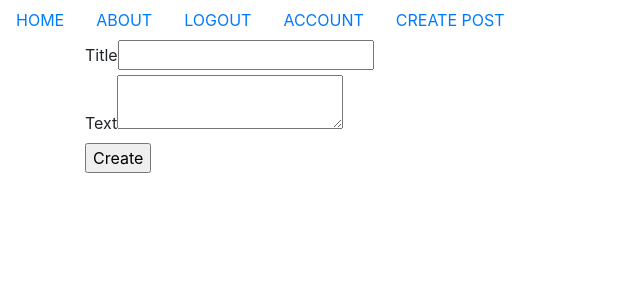
After one commit to prakashpandey0/flaskBlog, a Flask app: page /create in a window 1280 px wide. The commit adds this page. Shown: the top 300 px of the page, without its empty margins (0-640 px from the left). Run offline with Flask 2, Linux system fonts and the light colour scheme; a user stored in the database is signed in; tables that the repository leaves empty hold one stand-in row (values such as "Sample post"); some libraries are stand-ins or nearby versions.

Commit message:
blog crud done

```diff
--- a/developerblog/__init__.py
+++ b/developerblog/__init__.py
@@ -45,3 +45,6 @@ app.register_blueprint(errors_page)
 
 from developerblog.users.views import users
 app.register_blueprint(users)
+
+from developerblog.blogs.views import blogs
+app.register_blueprint(blogs)
--- a/developerblog/blogs/forms.py
+++ b/developerblog/blogs/forms.py
@@ -0,0 +1,14 @@
+from flask_wtf import FlaskForm
+from wtforms import StringField, PasswordField, SubmitField, TextAreaField
+from wtforms.validators import DataRequired
+
+
+from flask_login import current_user
+from developerblog.models import BlogPost
+
+
+class BlogPostForm(FlaskForm):
+
+    title = StringField('Title', validators=[DataRequired()])
+    text  = TextAreaField('Text', validators= [DataRequired()])
+    submit = SubmitField('Create')
--- a/developerblog/blogs/views.py
+++ b/developerblog/blogs/views.py
@@ -0,0 +1,71 @@
+from flask import render_template, url_for, Blueprint, flash, redirect,request
+from flask_login import current_user, login_required
+
+from developerblog import db
+from developerblog.models import BlogPost
+from developerblog.blogs.forms  import BlogPostForm
+
+
+blogs = Blueprint('blogs',__name__)
+
+#create
+@blogs.route('/create', methods=['GET','POST'])
+@login_required
+def create():
+    form = BlogPostForm()
+
+    if form.validate_on_submit():
+        blog = BlogPost(
+                        text = form.text.data,
+                        title = form.title.data,
+                        user_id = current_user.id)
+        db.session.add(blog)
+        db.session.commit()
+
+        return redirect(url_for('core.index'))
+
+    return render_template('blog_create.html', form = form)
+
+#view
+@blogs.route('/<int:blog_post_id>')
+def blog_post(blog_post_id):
+    print("view inside")
+    blog = BlogPost.query.get_or_404(blog_post_id)
+
+    return render_template('view_blog.html', title = blog.title, text = blog.text, id = blog.id,author=blog.author)
+
+#update
+@blogs.route('/<int:blog_post_id>/update',methods=["GET","POST"])
+@login_required
+def update(blog_post_id):
+    blog = BlogPost.query.get_or_404(blog_post_id)
+    if blog.author != current_user:
+        abort(403)
+
+
+    form = BlogPostForm()
+    if form.validate_on_submit():
+        blog.title = form.title.data
+        blog.text  = form.text.data
+
+        db.session.commit()
+        return redirect(url_for('blogs.blog_post', blog_post_id = blog.id))
+    elif request.method == "GET":
+        form.title.data = blog.title
+        form.text.data  = blog.text
+
+    return render_template('blog_create.html', form = form)
+
+#delete
+@blogs.route('/<int:blog_post_id>/delete')
+@login_required
+def delete(blog_post_id):
+    print("inside")
+    blog = BlogPost.query.get_or_404(blog_post_id)
+
+    if blog.author != current_user:
+        abort(403)
+    db.session.delete(blog)
+    db.session.commit()
+    flash("Blog deleted Success!")
+    return redirect(url_for('core.index'))
--- a/developerblog/templates/base.html
+++ b/developerblog/templates/base.html
@@ -25,7 +25,7 @@
           <a href="{{url_for('users.account')}}">ACCOUNT</a>
         </li>
         <li class="nav-link">
-          <a href="#">CREATE POST</a>
+          <a href="{{url_for('blogs.create')}}">CREATE POST</a>
         </li>
         {% else %}
 
--- /dev/null
+++ b/developerblog/templates/blog_create.html
@@ -0,0 +1,10 @@
+{% extends "base.html" %}
+{% block content%}
+
+    <form  method="post">
+        {{form.hidden_tag()}}
+        {{form.title.label}}{{form.title}}<br>
+        {{form.text.label}}{{form.text}}<br>
+        {{form.submit}}
+    </form>
+{% endblock %}
--- a/developerblog/users/views.py
+++ b/developerblog/users/views.py
@@ -78,7 +78,6 @@ def account():
     profile = url_for('static',filename='profile_pics/'+current_user.profile)
     return render_template('account.html', form = form, profile = profile)
 
-
 @users.route('/<username>')
 def posts(username):
     page = request.args.get('page', 1, type=int)
```
Also changed, not shown: developerblog/core/views.py (+7 -1 lines), developerblog/templates/index.html (+9 -0 lines), developerblog/templates/view_blog.html (added, +41 -0 lines), 6 other files.
